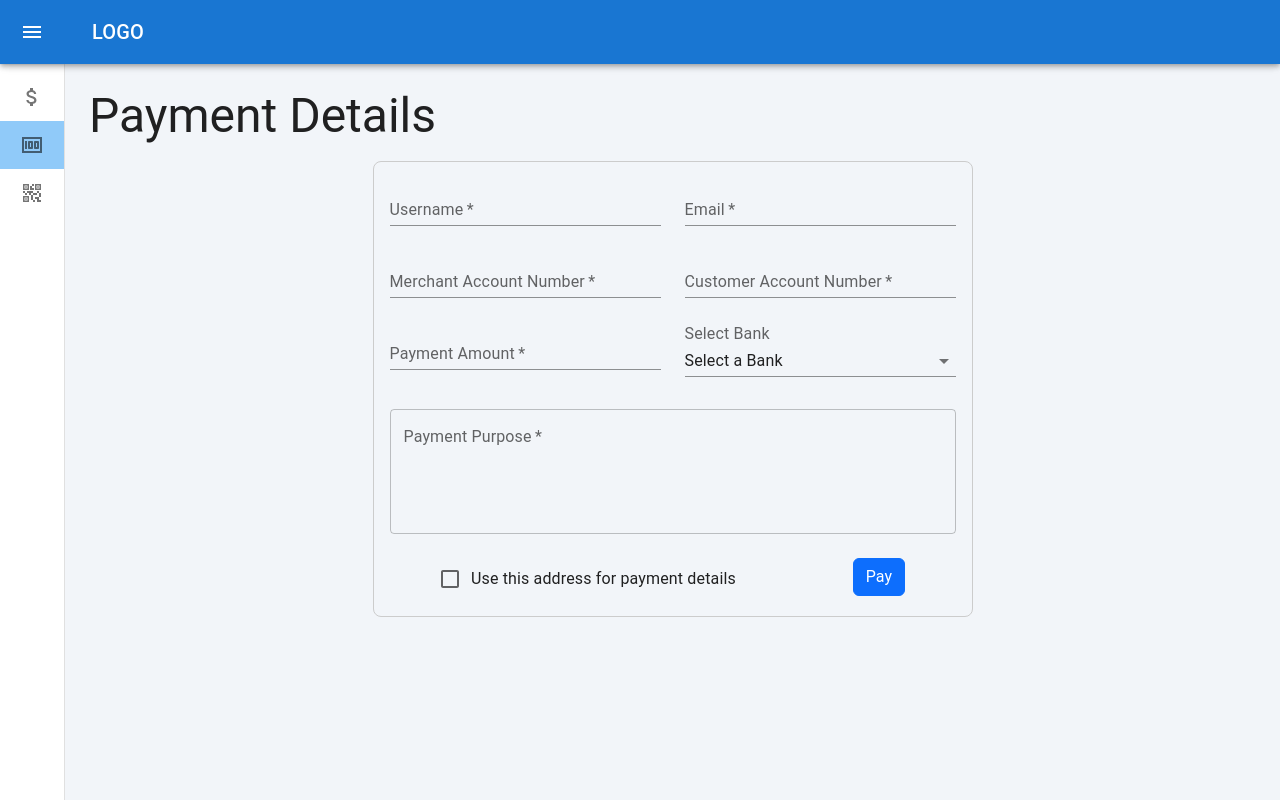
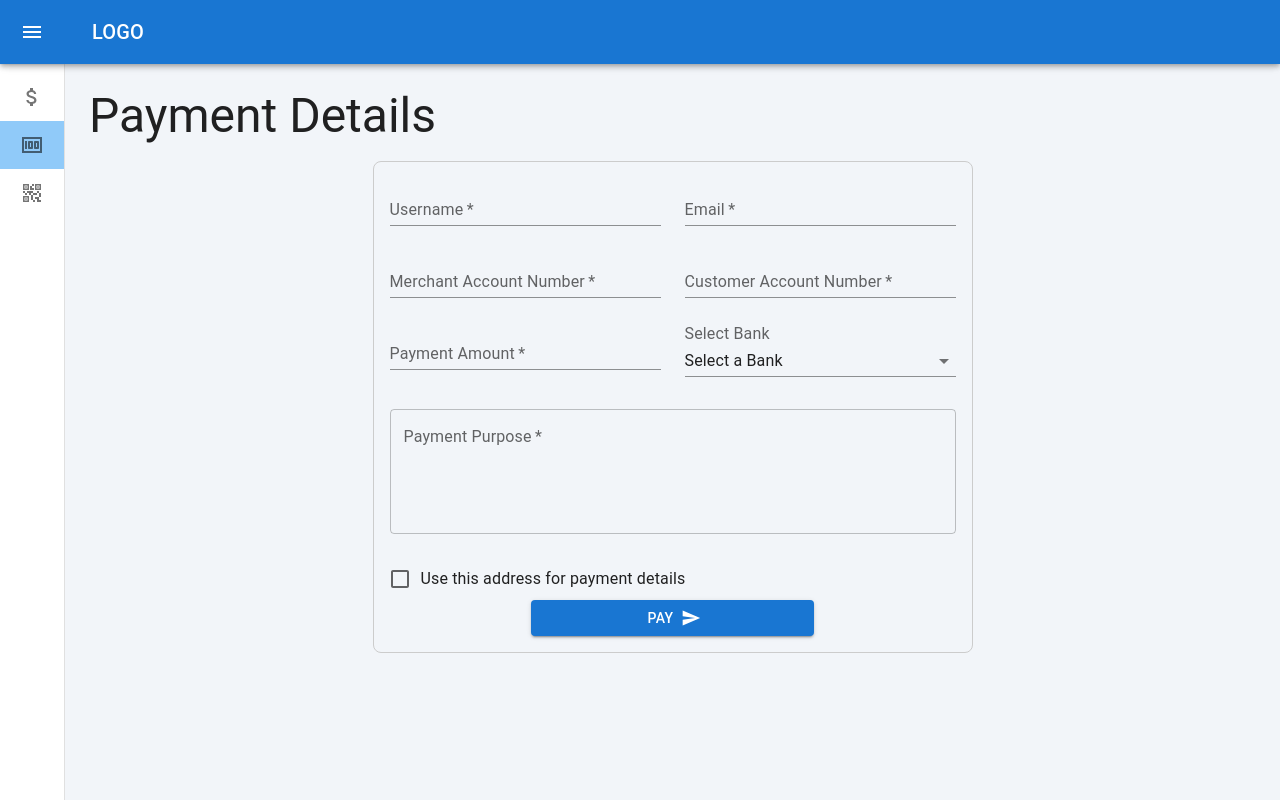
Before and after one commit to ibaddKhan/procom, a React (Vite) app in the folder reactApp/: page /customer/instantpayment in a window 1280 px wide. Built offline with nearby package versions, Linux system fonts and the light colour scheme.

Commit message:
form button issue fixed

```diff
--- a/reactApp/src/components/customers/paymentForm.jsx
+++ b/reactApp/src/components/customers/paymentForm.jsx
@@ -12,7 +12,8 @@
 import TextareaAutosize from '@mui/material/TextareaAutosize';
 import Swal from 'sweetalert2';
 import 'sweetalert2/dist/sweetalert2.min.css';
-import { Button } from 'react-bootstrap';
+import SendIcon from '@mui/icons-material/Send';
+import Button from '@mui/material/Button';
 
 const validationSchema = yup.object({
     username: yup.string().required('Username is required'),
@@ -49,7 +50,9 @@
             });
         },
     });
-
+    const buttonStyle = {
+        width: '50%',
+    };
     return (
         <React.Fragment>
             <Typography variant="h3" className='font-weight-bold' gutterBottom>
@@ -176,18 +179,16 @@
                         />
                     </Grid>
                     <Grid item xs={12}>
-                        <Grid container justifyContent="space-around">
                         <Grid item>
                             <FormControlLabel
                                 control={<Checkbox color="secondary" name="saveAddress" checked={formik.values.saveAddress} onChange={formik.handleChange} />}
                                 label="Use this address for payment details"
                             />
                         </Grid>
-                            <Grid item>
-                                <Button className="btn btn-primary" variant="contained" type="submit">
+                        <Grid container justifyContent="center">
+                            <Button style={buttonStyle} variant="contained" endIcon={<SendIcon />}>
                                 Pay
                             </Button>
-                            </Grid>
                         </Grid>
                     </Grid>
                 </Grid>
```
Lines whose indentation alone changed are shown as unchanged.
